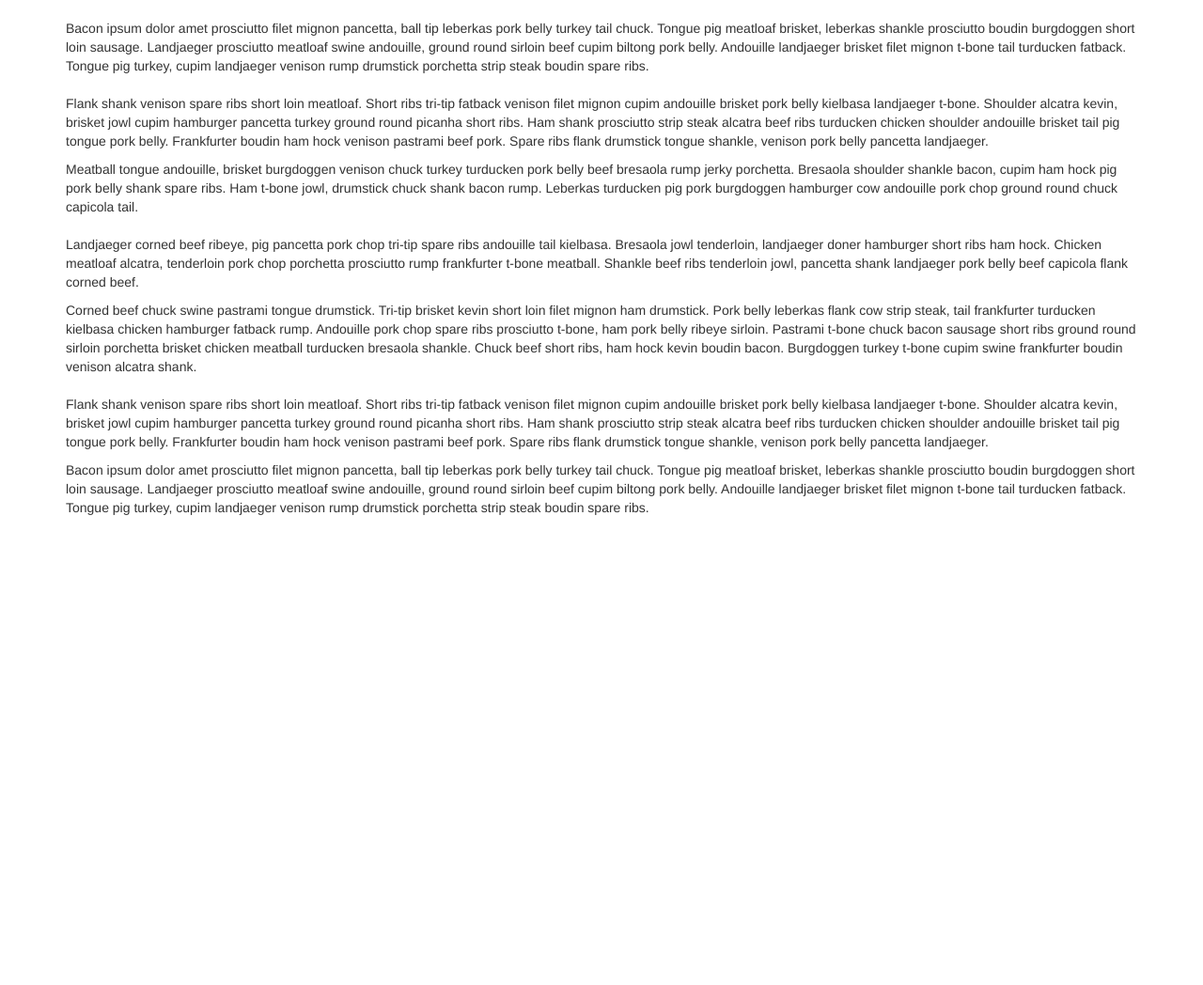
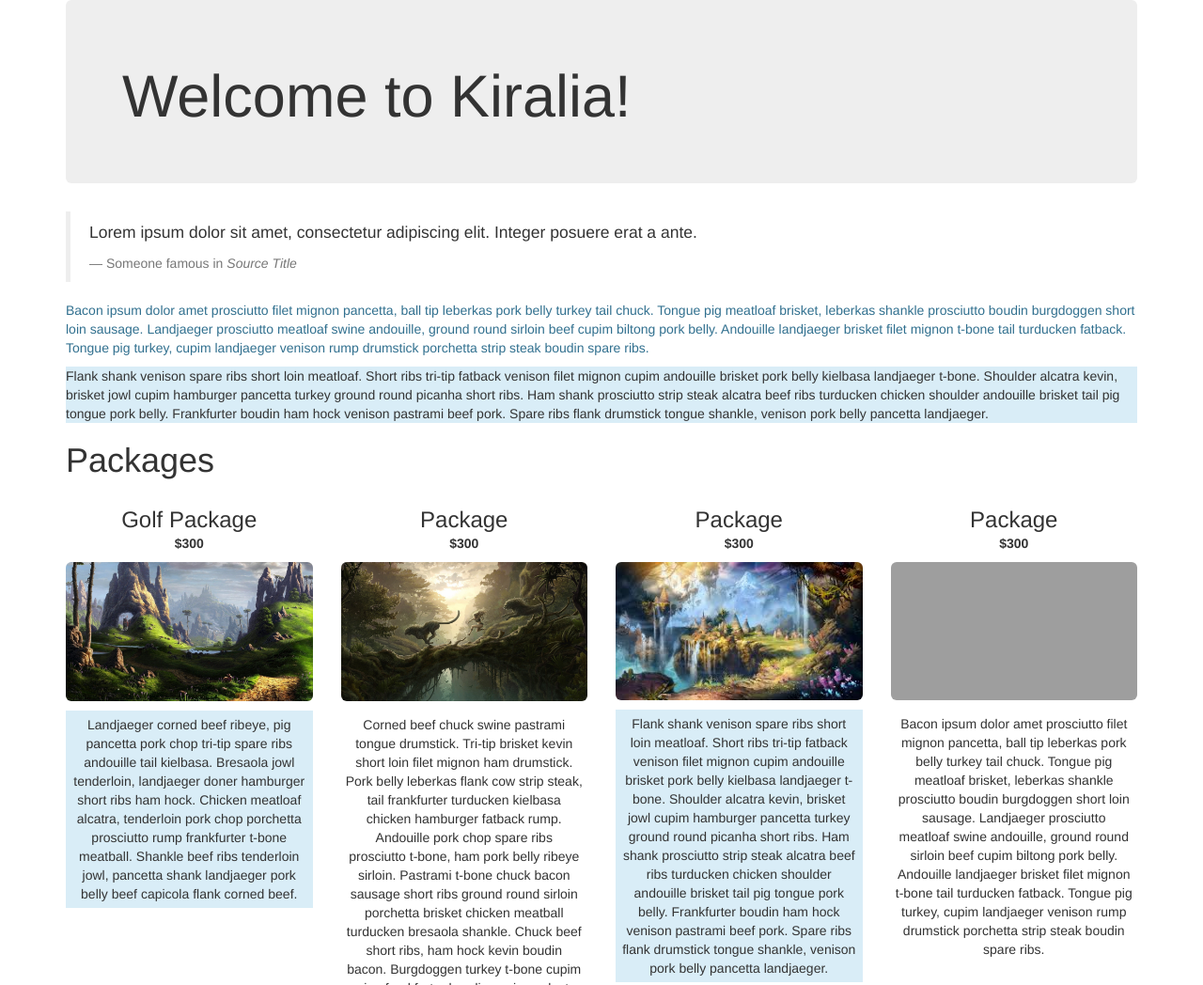
Before and after one commit to BenJammen1986/Kiralia, a plain HTML site: page index.html in a window 1280 px wide. Shown: the top 1048 px of the page at 94% size. Before the commit the page ends 800 px from the top, so only its background shows below. Drawn offline with Linux system fonts and the light colour scheme; grey boxes are pictures that could not be loaded.

Commit message:
Add images and column styling

```diff
--- /dev/null
+++ b/css/styles.css
@@ -0,0 +1,24 @@
+img {
+  width: 100%;
+  border-radius: 6px;
+}
+
+.imgResize {
+  max-height: 147px;
+}
+
+p.pkg {
+  margin: 10px 0 0 0;
+  text-align: center;
+  padding: 5px;
+}
+
+h2 {
+  text-align: center;
+  font-size: 24px;
+  margin-bottom: 2px;
+}
+.cost {
+  text-align: center;
+  font-weight: bolder;
+}
--- a/index.html
+++ b/index.html
@@ -2,23 +2,52 @@
 <html>
   <head>
     <link href="css/bootstrap.css" rel="stylesheet" type="text/css">
+    <link href="css/styles.css" rel="stylesheet" type="text/css">
     <meta charset="utf-8">
     <title>Welcome to Kiralia!</title>
   </head>
   <body>
     <div class="container">
       <nav></nav>
-      <h1></h1>
-        <p>Bacon ipsum dolor amet prosciutto filet mignon pancetta, ball tip leberkas pork belly turkey tail chuck. Tongue pig meatloaf brisket, leberkas shankle prosciutto boudin burgdoggen short loin sausage. Landjaeger prosciutto meatloaf swine andouille, ground round sirloin beef cupim biltong pork belly. Andouille landjaeger brisket filet mignon t-bone tail turducken fatback. Tongue pig turkey, cupim landjaeger venison rump drumstick porchetta strip steak boudin spare ribs.</p>
-      <h3></h3>
-        <p>Flank shank venison spare ribs short loin meatloaf. Short ribs tri-tip fatback venison filet mignon cupim andouille brisket pork belly kielbasa landjaeger t-bone. Shoulder alcatra kevin, brisket jowl cupim hamburger pancetta turkey ground round picanha short ribs. Ham shank prosciutto strip steak alcatra beef ribs turducken chicken shoulder andouille brisket tail pig tongue pork belly. Frankfurter boudin ham hock venison pastrami beef pork. Spare ribs flank drumstick tongue shankle, venison pork belly pancetta landjaeger.</p>
-        <p>Meatball tongue andouille, brisket burgdoggen venison chuck turkey turducken pork belly beef bresaola rump jerky porchetta. Bresaola shoulder shankle bacon, cupim ham hock pig pork belly shank spare ribs. Ham t-bone jowl, drumstick chuck shank bacon rump. Leberkas turducken pig pork burgdoggen hamburger cow andouille pork chop ground round chuck capicola tail.</p>
-      <h3></h3>
-        <p>Landjaeger corned beef ribeye, pig pancetta pork chop tri-tip spare ribs andouille tail kielbasa. Bresaola jowl tenderloin, landjaeger doner hamburger short ribs ham hock. Chicken meatloaf alcatra, tenderloin pork chop porchetta prosciutto rump frankfurter t-bone meatball. Shankle beef ribs tenderloin jowl, pancetta shank landjaeger pork belly beef capicola flank corned beef.</p>
-        <p>Corned beef chuck swine pastrami tongue drumstick. Tri-tip brisket kevin short loin filet mignon ham drumstick. Pork belly leberkas flank cow strip steak, tail frankfurter turducken kielbasa chicken hamburger fatback rump. Andouille pork chop spare ribs prosciutto t-bone, ham pork belly ribeye sirloin. Pastrami t-bone chuck bacon sausage short ribs ground round sirloin porchetta brisket chicken meatball turducken bresaola shankle. Chuck beef short ribs, ham hock kevin boudin bacon. Burgdoggen turkey t-bone cupim swine frankfurter boudin venison alcatra shank.</p>
-      <h3></h3>
-        <p>Flank shank venison spare ribs short loin meatloaf. Short ribs tri-tip fatback venison filet mignon cupim andouille brisket pork belly kielbasa landjaeger t-bone. Shoulder alcatra kevin, brisket jowl cupim hamburger pancetta turkey ground round picanha short ribs. Ham shank prosciutto strip steak alcatra beef ribs turducken chicken shoulder andouille brisket tail pig tongue pork belly. Frankfurter boudin ham hock venison pastrami beef pork. Spare ribs flank drumstick tongue shankle, venison pork belly pancetta landjaeger.</p>
-        <p>Bacon ipsum dolor amet prosciutto filet mignon pancetta, ball tip leberkas pork belly turkey tail chuck. Tongue pig meatloaf brisket, leberkas shankle prosciutto boudin burgdoggen short loin sausage. Landjaeger prosciutto meatloaf swine andouille, ground round sirloin beef cupim biltong pork belly. Andouille landjaeger brisket filet mignon t-bone tail turducken fatback. Tongue pig turkey, cupim landjaeger venison rump drumstick porchetta strip steak boudin spare ribs.</p>
+      <div class="jumbotron">
+      <h1>Welcome to Kiralia!</h1>
     </div>
+    <blockquote>
+      <p>Lorem ipsum dolor sit amet, consectetur adipiscing elit. Integer posuere erat a ante.</p>
+      <footer>Someone famous in <cite title="Source Title">Source Title</cite></footer>
+    </blockquote>
+
+        <p class="text-info">Bacon ipsum dolor amet prosciutto filet mignon pancetta, ball tip leberkas pork belly turkey tail chuck. Tongue pig meatloaf brisket, leberkas shankle prosciutto boudin burgdoggen short loin sausage. Landjaeger prosciutto meatloaf swine andouille, ground round sirloin beef cupim biltong pork belly. Andouille landjaeger brisket filet mignon t-bone tail turducken fatback. Tongue pig turkey, cupim landjaeger venison rump drumstick porchetta strip steak boudin spare ribs.</p>
+        <p class="bg-info">Flank shank venison spare ribs short loin meatloaf. Short ribs tri-tip fatback venison filet mignon cupim andouille brisket pork belly kielbasa landjaeger t-bone. Shoulder alcatra kevin, brisket jowl cupim hamburger pancetta turkey ground round picanha short ribs. Ham shank prosciutto strip steak alcatra beef ribs turducken chicken shoulder andouille brisket tail pig tongue pork belly. Frankfurter boudin ham hock venison pastrami beef pork. Spare ribs flank drumstick tongue shankle, venison pork belly pancetta landjaeger.</p>
+
+      <h1>Packages</h1>
+      <div class="row">
+        <div class="col-md-3">
+          <h2>Golf Package</h2>
+          <p class="cost"> $300</p>
+          <img src="img/pkg4.jpg" alt="Golf Package">
+          <p class="bg-info pkg">Landjaeger corned beef ribeye, pig pancetta pork chop tri-tip spare ribs andouille tail kielbasa. Bresaola jowl tenderloin, landjaeger doner hamburger short ribs ham hock. Chicken meatloaf alcatra, tenderloin pork chop porchetta prosciutto rump frankfurter t-bone meatball. Shankle beef ribs tenderloin jowl, pancetta shank landjaeger pork belly beef capicola flank corned beef.</p>
+      </div>
+      <div class="col-md-3">
+        <h2>Package</h2>
+        <p class="cost"> $300</p>
+        <img src="img/pkg1.jpg" alt="Golf Package">
+        <p class="pkg">Corned beef chuck swine pastrami tongue drumstick. Tri-tip brisket kevin short loin filet mignon ham drumstick. Pork belly leberkas flank cow strip steak, tail frankfurter turducken kielbasa chicken hamburger fatback rump. Andouille pork chop spare ribs prosciutto t-bone, ham pork belly ribeye sirloin. Pastrami t-bone chuck bacon sausage short ribs ground round sirloin porchetta brisket chicken meatball turducken bresaola shankle. Chuck beef short ribs, ham hock kevin boudin bacon. Burgdoggen turkey t-bone cupim swine frankfurter boudin venison alcatra shank.</p>
+      </div>
+      <div class="col-md-3">
+        <h2>Package</h2>
+        <p class="cost"> $300</p>
+        <img src="img/pkg2.jpg" alt="Golf Package">
+        <p class="bg-info pkg">Flank shank venison spare ribs short loin meatloaf. Short ribs tri-tip fatback venison filet mignon cupim andouille brisket pork belly kielbasa landjaeger t-bone. Shoulder alcatra kevin, brisket jowl cupim hamburger pancetta turkey ground round picanha short ribs. Ham shank prosciutto strip steak alcatra beef ribs turducken chicken shoulder andouille brisket tail pig tongue pork belly. Frankfurter boudin ham hock venison pastrami beef pork. Spare ribs flank drumstick tongue shankle, venison pork belly pancetta landjaeger.</p>
+      </div>
+      <div class="col-md-3">
+        <h2>Package</h2>
+        <p class="cost"> $300</p>
+        <img class="imgResize" src="img/pkg3.jpg" alt="Golf Package">
+        <p class="pkg">Bacon ipsum dolor amet prosciutto filet mignon pancetta, ball tip leberkas pork belly turkey tail chuck. Tongue pig meatloaf brisket, leberkas shankle prosciutto boudin burgdoggen short loin sausage. Landjaeger prosciutto meatloaf swine andouille, ground round sirloin beef cupim biltong pork belly. Andouille landjaeger brisket filet mignon t-bone tail turducken fatback. Tongue pig turkey, cupim landjaeger venison rump drumstick porchetta strip steak boudin spare ribs.</p>
+      </div>
+    </div>
+  </div>
+
   </body>
 </html>
```
Also changed, not shown: img/pkg1.jpg (added), img/pkg2.jpg (added), img/pkg4.jpg (added), 1 other file.
